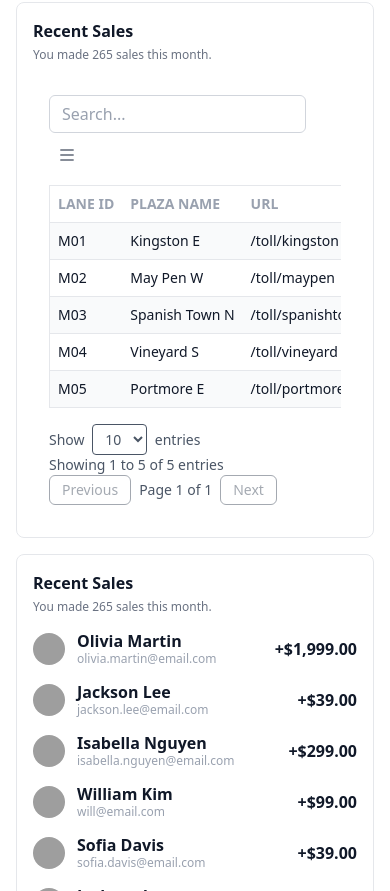
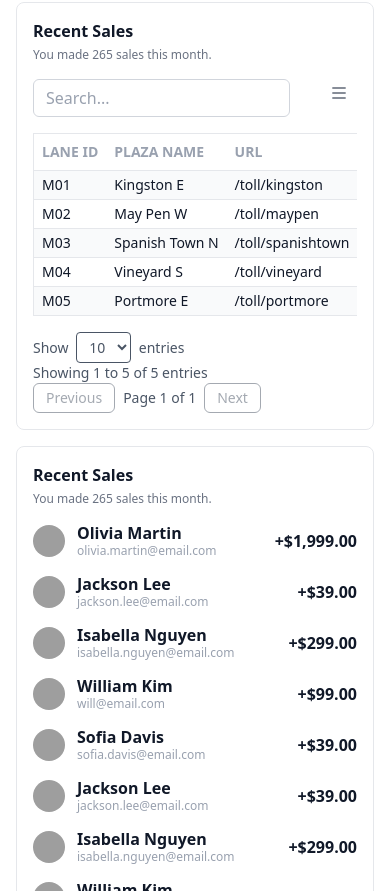
Before and after one commit to Danu-Nur/vue-web-analityk, a Vue app: page /admin-dashboard in a window 390 px wide. Shown: the part 1053-1944 px from the top of the page. Built offline with nearby package versions, Linux system fonts and the light colour scheme; grey boxes are pictures that could not be loaded.

Commit message:
feat: Add Dashboard and Overview pages with dynamic components and recent sales data fix: Update DataTable component to use props for headers and improve table styling fix: Change import path for Dashboard component in router configuration

```diff
--- a/src/components/datatables/DataTable.vue
+++ b/src/components/datatables/DataTable.vue
@@ -1,5 +1,5 @@
 <template>
-    <div class="p-4">
+    <div class="">
         <TableHeader v-model:search="search" @export-csv="exportToCSV" @export-excel="exportToExcel"
             @export-pdf="exportToPDF" @print="printTable" />
         <DataTable :headers="headers" :rows="paginatedRows" :sort-by="sortBy" :sort-order="sortOrder"
@@ -81,7 +81,7 @@ async function exportToCSV() {
 
 // Export Excel
 async function exportToExcel() {
-    const XLSX = await import('xlsx-js-style');
+    const XLSX = await import('xlsx');
     const { saveAs } = await import('file-saver');
     const ws = XLSX.utils.json_to_sheet(filteredRows.value);
     const wb = XLSX.utils.book_new();
@@ -97,9 +97,9 @@ async function exportToPDF() {
     const { default: autoTable } = await import('jspdf-autotable');
     const doc = new jsPDF();
     autoTable(doc, {
-        head: [headers.value.map((header) => header.text)],
+        head: [props.headers.map((header) => header.text)],
         body: filteredRows.value.map((row) =>
-            headers.value.map((header) => {
+            props.headers.map((header) => {
                 const value = row[header.value];
                 return header.formatter ? header.formatter(value) : value;
             })
@@ -134,7 +134,7 @@ function printTable() {
         <table>
           <thead>
             <tr>
-              ${headers.value.map((header) => `<th>${header.text}</th>`).join('')}
+              ${props.headers.map((header) => `<th>${header.text}</th>`).join('')}
             </tr>
           </thead>
           <tbody>
@@ -142,7 +142,7 @@ function printTable() {
             .map(
                 (row) => `
                   <tr>
-                    ${headers.value
+                    ${props.headers
                         .map((header) => {
                             const value = row[header.value];
                             const formattedValue = header.formatter ? header.formatter(value) : value;
--- a/src/components/datatables/DataTableBody.vue
+++ b/src/components/datatables/DataTableBody.vue
@@ -1,10 +1,11 @@
 <template>
     <div class="overflow-x-auto">
-        <table class="min-w-full text-sm border border-gray-200">
+        <table class="min-w-full text-sm border border-gray-200 rounded-md">
             <thead class="text-gray-400 shadow uppercase border-b border-gray-200">
                 <tr>
-                    <th v-for="header in headers" :key="header.value"
-                        class="text-nowrap py-2 px-2 text-left cursor-pointer"
+                    <th v-for="(header, index) in headers" :key="index"
+                        :class="index === headers.length - 1 && header.text === '24h Visitors' ? 'text-center' : 'text-left'"
+                        class="text-nowrap py-2 px-2 cursor-pointer"
                         @click="header.sortable && toggleSort(header.value)">
                         {{ header.text }}
                         <span v-if="sortBy === header.value">{{ sortOrder === 'asc' ? '↑' : '↓' }}</span>
@@ -14,7 +15,7 @@
             <tbody>
                 <tr v-for="(row, index) in rows" :key="index" :class="index % 2 === 0 ? 'bg-gray-50' : ''"
                     class="hover:bg-gray-100 border-t border-gray-200">
-                    <td v-for="header in headers" :key="header.value" class="text-nowrap py-2 px-2"
+                    <td v-for="header in headers" :key="header.value" class="text-nowrap py-1 px-2"
                         :class="header.class">
                         <template v-if="header.value === 'visitorperhours'">
                             <Suspense>
--- a/src/pages/admin/Dashboard.vue
+++ b/src/pages/admin/dashboard/Dashboard.vue
@@ -1,25 +1,25 @@
 <script setup>
 import { ref, onMounted, defineAsyncComponent } from 'vue';
-import DropdownSearch from '../../layouts/ui/DropdownSearch.vue';
+import DropdownSearch from '../../../layouts/ui/DropdownSearch.vue';
 import { TransitionRoot, TransitionChild } from '@headlessui/vue';
 
 const dateRangePicker = defineAsyncComponent(() =>
-    import('../../components/calendar/DateRangePicker.vue')
+    import('../../../components/calendar/DateRangePicker.vue')
 );
 
 // Importing the BarChart component asynchronously
 const BarChart = defineAsyncComponent(() =>
-    import('../../components/apexchart/BarChart.vue')
+    import('../../../components/apexchart/BarChart.vue')
 )
 
 // Importing the LineChart component asynchronously
 const LineChart = defineAsyncComponent(() =>
-    import('../../components/apexchart/LineChart.vue')
+    import('../../../components/apexchart/LineChart.vue')
 )
 
 // Importing the Datatable component asynchronously
 const Datatable = defineAsyncComponent(() =>
-    import('../../components/datatables/DataTable.vue')
+    import('../../../components/datatables/DataTable.vue')
 )
 
 const tabs = ['Overview', 'Analytics', 'Reports', 'Notifications']
@@ -115,7 +115,7 @@ const headers = [
     { text: 'URL', value: 'url', sortable: true },
     { text: 'Date & time', value: 'date', sortable: true },
     { text: 'Visitors', value: 'visit', sortable: true},
-    { text: '24h Visitors', value: 'visitorperhours', sortable: true, class: 'text-blue-500', formatter: (val) => val.length.toString() },
+    { text: '24h Visitors', value: 'visitorperhours', sortable: true, class: 'text-blue-500 text-center', formatter: (val) => val.length.toString() },
 ];
 
 // Sample Data (with visitorperhours arrays)
@@ -412,7 +412,7 @@ const items = [
                 </article>
             </section>
             <section aria-label="Main content" class="grid grid-cols-1 sm:grid-cols-2 lg:grid-cols-4 gap-4 sm:gap-6">
-                <article aria-label="Recent Sales" class="border border-gray-200 lg:col-span-2 rounded-lg p-4">
+                <article aria-label="Recent Sales" class="border border-gray-200 lg:col-span-3 rounded-lg p-4">
                     <h2 class="font-semibold text-gray-900 mb-1">Recent Sales</h2>
                     <p class="text-xs text-gray-500 mb-4">You made 265 sales this month.</p>
                     <Suspense>
@@ -424,7 +424,7 @@ const items = [
                         </template>
                     </Suspense>
                 </article>
-                <article aria-label="Recent Sales" class="border border-gray-200 rounded-lg p-4">
+                <!-- <article aria-label="Recent Sales" class="border border-gray-200 rounded-lg p-4">
                     <h2 class="font-semibold text-gray-900 mb-1">Recent Sales</h2>
                     <p class="text-xs text-gray-500 mb-4">You made 265 sales this month.</p>
                     <ul class="space-y-4">
@@ -440,7 +440,7 @@ const items = [
                             <p class="font-semibold text-gray-900">{{ sale.amount }}</p>
                         </li>
                     </ul>
-                </article>
+                </article> -->
                 <article aria-label="Recent Sales" class="border border-gray-200 rounded-lg p-4">
                     <h2 class="font-semibold text-gray-900 mb-1">Recent Sales</h2>
                     <p class="text-xs text-gray-500 mb-4">You made 265 sales this month.</p>
--- a/src/router/index.js
+++ b/src/router/index.js
@@ -24,7 +24,7 @@ const routes = [
     {
         path: '/admin-dashboard',
         name: 'admin.dashboard',
-        component: () => import('../pages/admin/Dashboard.vue')
+        component: () => import('../pages/admin/dashboard/Dashboard.vue')
     },
 ]
 
```
Also changed, not shown: src/pages/admin/dashboard/Overview.vue (added).
